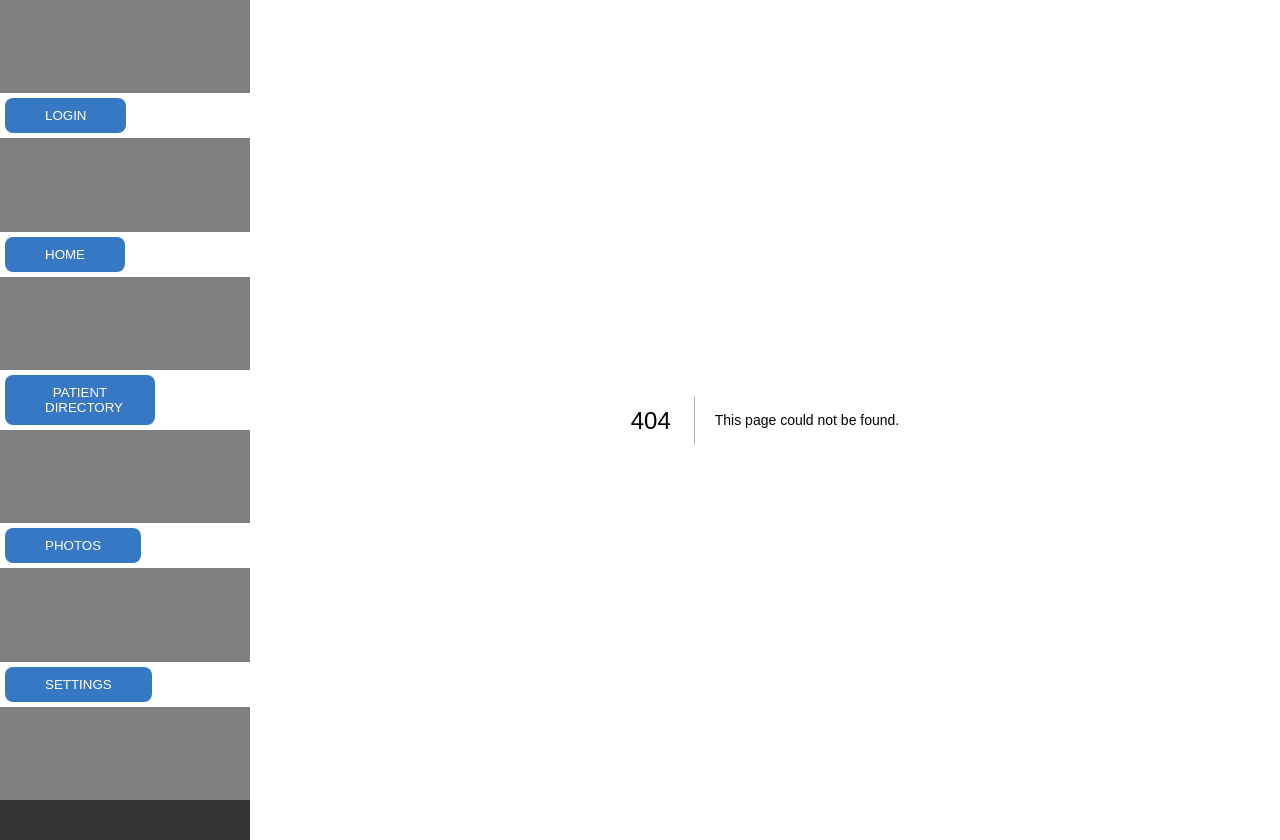
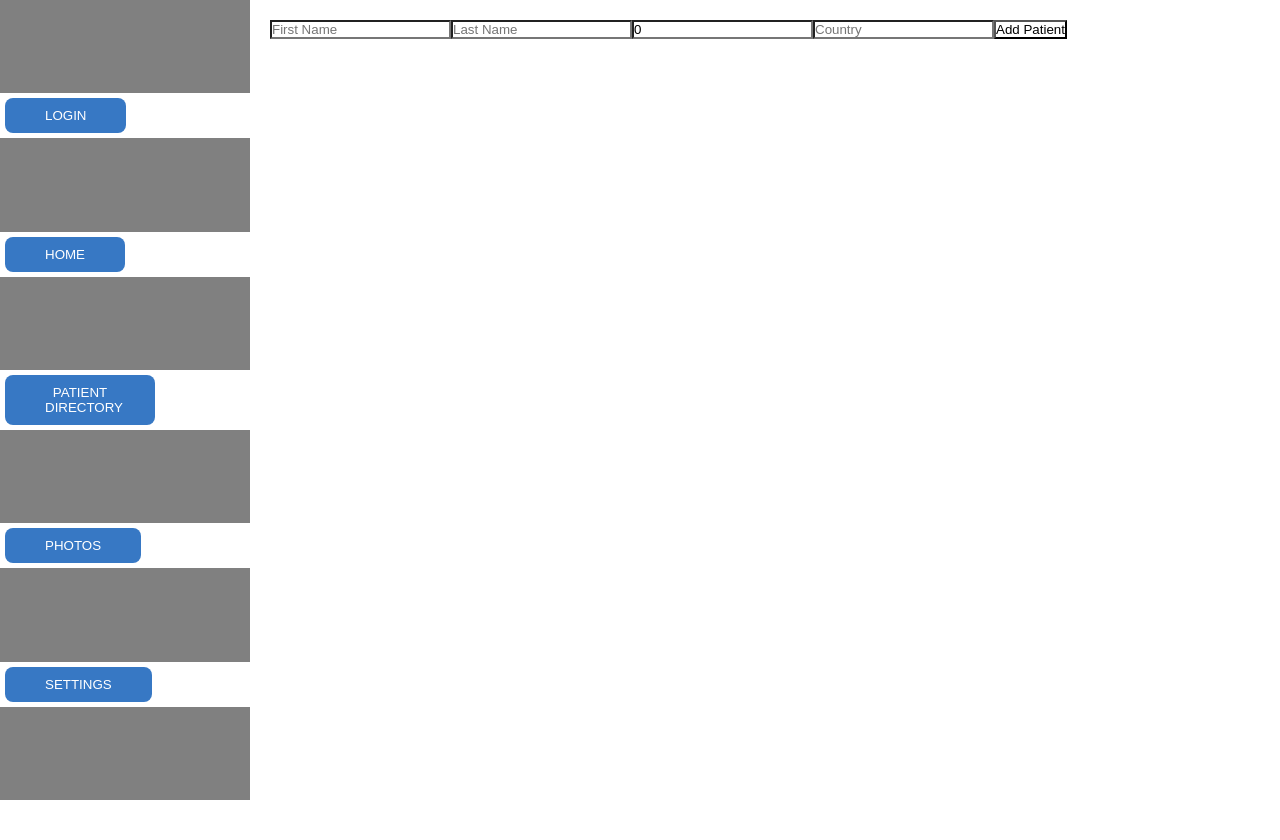
Before and after one commit to lukostelloe/cheetah-app, a Next.js app: page /addPatient in a window 1280 px wide. Before the commit this address had no page. After the commit the page ends 800 px from the top, so only its background shows below. Built offline with nearby package versions, Linux system fonts and the light colour scheme.

Commit message:
add logic for adding patient

```diff
--- /dev/null
+++ b/db.js
@@ -0,0 +1,22 @@
+const pgp = require("pg-promise")();
+const db = pgp({
+  connectionString: process.env.DATABASE_URL,
+  ssl: {
+    rejectUnauthorized: false,
+  },
+});
+
+async function addPatient(firstName, lastName, dateOfBirth, country) {
+  try {
+    await db.none(
+      "INSERT INTO patients (first_name, last_name, date_of_birth, country) VALUES ($1, $2, $3, $4)",
+      [firstName, lastName, dateOfBirth, country]
+    );
+    console.log("Patient inserted successfully");
+  } catch (error) {
+    console.error("Error inserting patient:", error);
+    throw error;
+  }
+}
+
+export { addPatient };
--- /dev/null
+++ b/src/pages/addPatient.jsx
@@ -0,0 +1,71 @@
+import { useState } from "react";
+
+export default function AddPatientForm() {
+  const [firstName, setFirstName] = useState("");
+  const [lastName, setLastName] = useState("");
+  const [dateOfBirth, setDateOfBirth] = useState(0);
+  const [country, setCountry] = useState("");
+
+  const handleSubmit = async (e) => {
+    e.preventDefault();
+
+    try {
+      const response = await fetch("/api/addPatient", {
+        method: "POST",
+        headers: {
+          "Content-Type": "application/json",
+        },
+        body: JSON.stringify({ firstName, lastName, dateOfBirth, country }),
+      });
+
+      if (response.ok) {
+        console.log("Patient data submitted successfully");
+        // Clear form fields if needed
+        setFirstName("");
+        setLastName("");
+        setDateOfBirth("");
+        setCountry("");
+      } else {
+        console.error("Error submitting patient data");
+      }
+    } catch (error) {
+      console.error("Error submitting patient data:", error);
+    }
+  };
+
+  return (
+    <form onSubmit={handleSubmit}>
+      <input
+        type="text"
+        value={firstName}
+        onChange={(e) => setFirstName(e.target.value)}
+        placeholder="First Name"
+        required
+      />
+      <input
+        type="text"
+        value={lastName}
+        onChange={(e) => setLastName(e.target.value)}
+        placeholder="Last Name"
+        required
+      />
+      <input
+        type="number"
+        value={dateOfBirth}
+        onChange={(e) => setDateOfBirth(e.target.value)}
+        placeholder="Date of Birth"
+        required
+      />
+      <input
+        type="text"
+        value={country}
+        onChange={(e) => setCountry(e.target.value)}
+        placeholder="Country"
+        required
+      />
+      <button type="submit" onClick={handleSubmit}>
+        Add Patient
+      </button>
+    </form>
+  );
+}
--- /dev/null
+++ b/src/pages/api/addPatient.js
@@ -0,0 +1,16 @@
+import { addPatient } from "../../../db";
+
+export default async function handler(req, res) {
+  if (req.method === "POST") {
+    const { firstName, lastName, dateOfBirth, country } = req.body;
+
+    try {
+      await addPatient(firstName, lastName, dateOfBirth, country);
+      res.status(200).json({ message: "Patient inserted successfully" });
+    } catch (error) {
+      res.status(500).json({ error: "Error inserting patient" });
+    }
+  } else {
+    res.status(405).json({ error: "Method not allowed" });
+  }
+}
```
